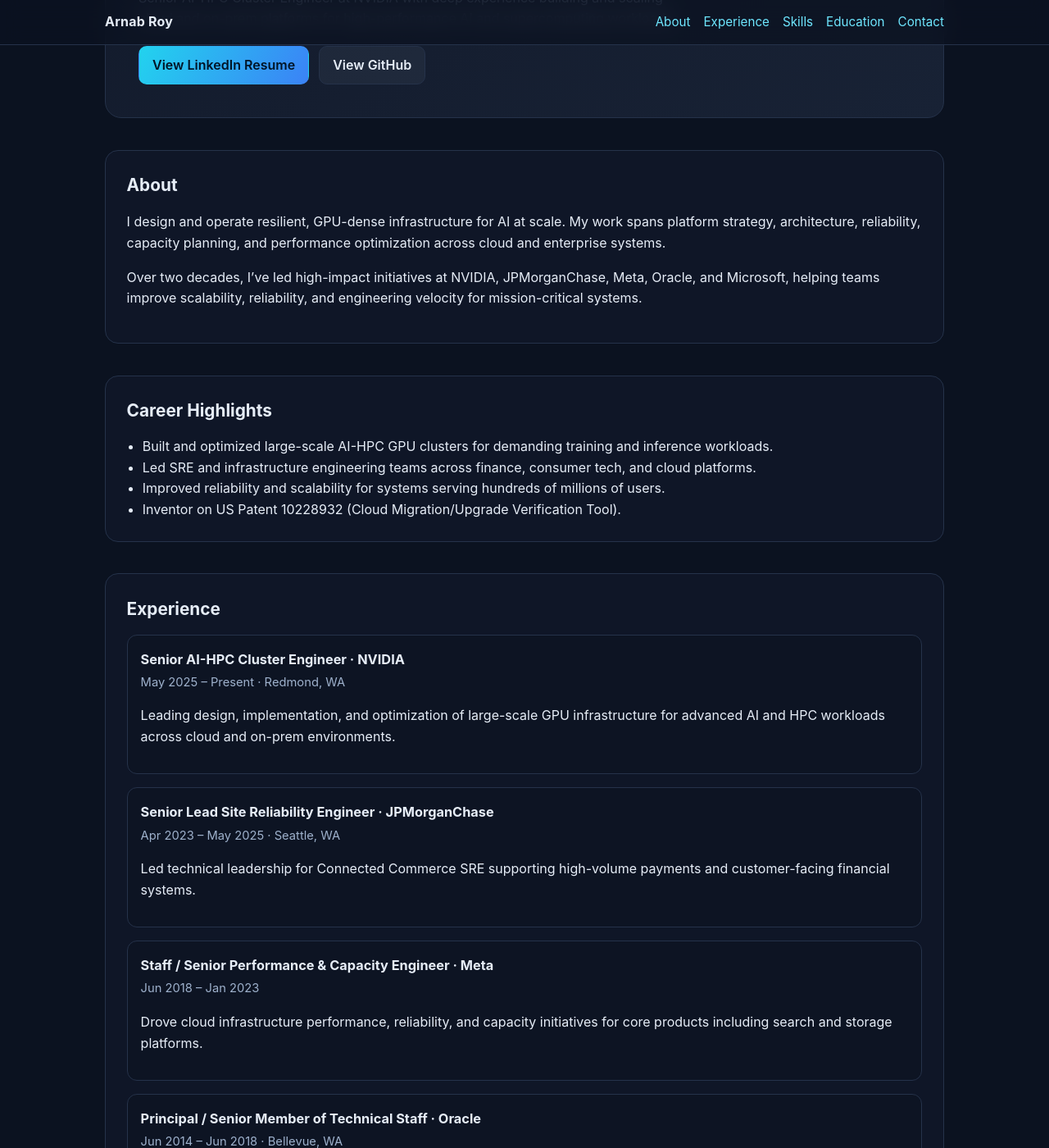
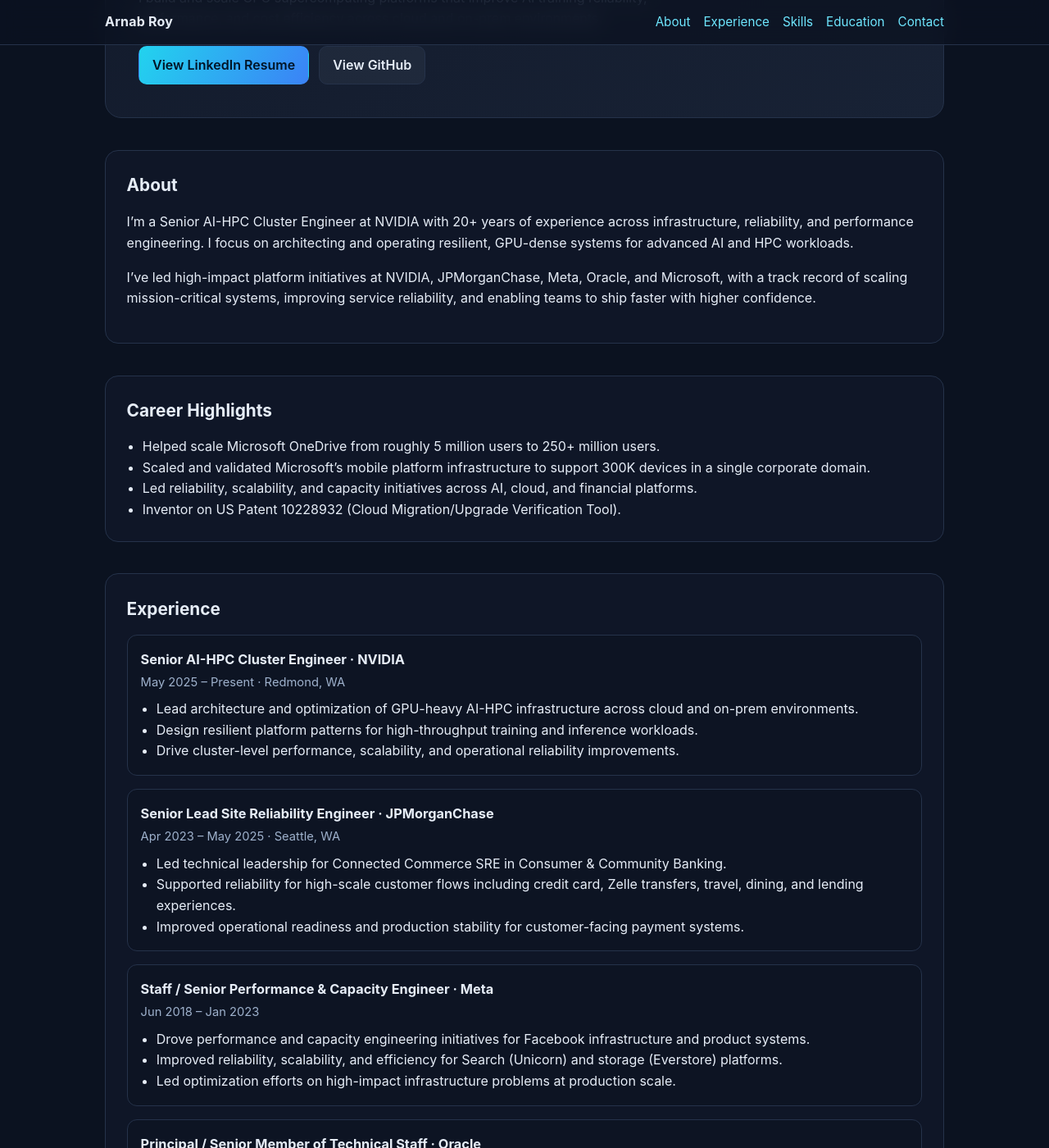
Before and after one commit to arnabroy/arnabroy.github.io, a Jekyll site: the page built from index.html, in a window 1280 px wide and 1400 px high, scrolled down 261 px. Shown: the whole window at 82% size. Built offline with Jekyll 4.4.1, drawn with Linux system fonts in a browser that asks for light colours; some of the changed text lies outside the part shown.

Commit message:
Refine homepage content and positioning
Co-Authored-By: Oz <oz-agent@warp.dev>

```diff
--- a/index.html
+++ b/index.html
@@ -6,8 +6,8 @@
   <p class="eyebrow">Supercomputing & AI Infrastructure Lead</p>
   <h1>Arnab Roy</h1>
   <p class="hero-text">
-    Senior AI-HPC Cluster Engineer at NVIDIA with deep experience building and scaling cloud and on-prem
-    platforms for high-performance AI and supercomputing workloads.
+    I build and scale GPU supercomputing platforms that improve AI training reliability, performance,
+    and cost efficiency across cloud and on-prem environments.
   </p>
   <div class="hero-actions">
     <a class="button primary" href="https://www.linkedin.com/in/arnabroyai/" target="_blank" rel="noopener noreferrer">View LinkedIn Resume</a>
@@ -18,21 +18,23 @@
 <section id="about" class="section">
   <h2>About</h2>
   <p>
-    I design and operate resilient, GPU-dense infrastructure for AI at scale. My work spans platform strategy,
-    architecture, reliability, capacity planning, and performance optimization across cloud and enterprise systems.
+    I’m a Senior AI-HPC Cluster Engineer at NVIDIA with 20+ years of experience across infrastructure,
+    reliability, and performance engineering. I focus on architecting and operating resilient, GPU-dense
+    systems for advanced AI and HPC workloads.
   </p>
   <p>
-    Over two decades, I’ve led high-impact initiatives at NVIDIA, JPMorganChase, Meta, Oracle, and Microsoft,
-    helping teams improve scalability, reliability, and engineering velocity for mission-critical systems.
+    I’ve led high-impact platform initiatives at NVIDIA, JPMorganChase, Meta, Oracle, and Microsoft, with
+    a track record of scaling mission-critical systems, improving service reliability, and enabling teams
+    to ship faster with higher confidence.
   </p>
 </section>
 
 <section class="section highlights">
   <h2>Career Highlights</h2>
   <ul>
-    <li>Built and optimized large-scale AI-HPC GPU clusters for demanding training and inference workloads.</li>
-    <li>Led SRE and infrastructure engineering teams across finance, consumer tech, and cloud platforms.</li>
-    <li>Improved reliability and scalability for systems serving hundreds of millions of users.</li>
+    <li>Helped scale Microsoft OneDrive from roughly 5 million users to 250+ million users.</li>
+    <li>Scaled and validated Microsoft’s mobile platform infrastructure to support 300K devices in a single corporate domain.</li>
+    <li>Led reliability, scalability, and capacity initiatives across AI, cloud, and financial platforms.</li>
     <li>Inventor on US Patent 10228932 (Cloud Migration/Upgrade Verification Tool).</li>
   </ul>
 </section>
@@ -43,45 +45,77 @@
     <article class="timeline-item">
       <h3>Senior AI-HPC Cluster Engineer · NVIDIA</h3>
       <p class="meta">May 2025 – Present · Redmond, WA</p>
-      <p>
-        Leading design, implementation, and optimization of large-scale GPU infrastructure for advanced
-        AI and HPC workloads across cloud and on-prem environments.
-      </p>
+      <ul>
+        <li>Lead architecture and optimization of GPU-heavy AI-HPC infrastructure across cloud and on-prem environments.</li>
+        <li>Design resilient platform patterns for high-throughput training and inference workloads.</li>
+        <li>Drive cluster-level performance, scalability, and operational reliability improvements.</li>
+      </ul>
     </article>
 
     <article class="timeline-item">
       <h3>Senior Lead Site Reliability Engineer · JPMorganChase</h3>
       <p class="meta">Apr 2023 – May 2025 · Seattle, WA</p>
-      <p>
-        Led technical leadership for Connected Commerce SRE supporting high-volume payments and
-        customer-facing financial systems.
-      </p>
+      <ul>
+        <li>Led technical leadership for Connected Commerce SRE in Consumer & Community Banking.</li>
+        <li>Supported reliability for high-scale customer flows including credit card, Zelle transfers, travel, dining, and lending experiences.</li>
+        <li>Improved operational readiness and production stability for customer-facing payment systems.</li>
+      </ul>
     </article>
 
     <article class="timeline-item">
       <h3>Staff / Senior Performance & Capacity Engineer · Meta</h3>
       <p class="meta">Jun 2018 – Jan 2023</p>
-      <p>
-        Drove cloud infrastructure performance, reliability, and capacity initiatives for core
-        products including search and storage platforms.
-      </p>
+      <ul>
+        <li>Drove performance and capacity engineering initiatives for Facebook infrastructure and product systems.</li>
+        <li>Improved reliability, scalability, and efficiency for Search (Unicorn) and storage (Everstore) platforms.</li>
+        <li>Led optimization efforts on high-impact infrastructure problems at production scale.</li>
+      </ul>
     </article>
 
     <article class="timeline-item">
       <h3>Principal / Senior Member of Technical Staff · Oracle</h3>
       <p class="meta">Jun 2014 – Jun 2018 · Bellevue, WA</p>
-      <p>
-        Led cloud scalability and reliability initiatives for Oracle Analytics Cloud and built
-        patented tooling to validate cloud migration and upgrade behavior.
-      </p>
+      <ul>
+        <li>Led cloud scalability and reliability efforts for Oracle Analytics Cloud.</li>
+        <li>Built and patented a migration/upgrade verification framework adopted in Oracle Analytics product workflows.</li>
+        <li>Improved deployment confidence for enterprise cloud upgrade and migration paths.</li>
+      </ul>
     </article>
 
     <article class="timeline-item">
       <h3>Software Design Engineer 2 / SDET · Microsoft</h3>
       <p class="meta">Jun 2008 – May 2014 · Redmond, WA</p>
+      <ul>
+        <li>Built full-stack systems that helped scale OneDrive from ~5M to 250M+ users.</li>
+        <li>Developed cross-region cloud deployment tooling to support OneDrive expansion.</li>
+        <li>Scaled and tested Microsoft mobile platform infrastructure to 300K devices in one corporate domain.</li>
+      </ul>
+    </article>
+  </div>
+</section>
+
+<section id="projects" class="section">
+  <h2>Selected Projects & Case Studies</h2>
+  <div class="timeline">
+    <article class="timeline-item">
+      <h3>Cloud Migration / Upgrade Verification Tool (US 10228932)</h3>
       <p>
-        Built and scaled systems for OneDrive and Microsoft services, including platform expansion
-        from millions to hundreds of millions of users.
+        Designed a framework to compare pre-upgrade and post-upgrade outputs, helping enterprise teams
+        automate validation and reduce migration risk for cloud deployments.
+      </p>
+    </article>
+    <article class="timeline-item">
+      <h3>OneDrive Multi-Region Expansion Tooling</h3>
+      <p>
+        Built cross-region deployment tooling that supported global expansion and operational scale-up
+        during major OneDrive growth years.
+      </p>
+    </article>
+    <article class="timeline-item">
+      <h3>Assault (Chaos Engineering Tool)</h3>
+      <p>
+        Developed a chaos engineering utility to test resilience assumptions and improve operational readiness
+        under failure conditions.
       </p>
     </article>
   </div>
@@ -119,11 +153,15 @@
 <section id="contact" class="section contact">
   <h2>Let’s Connect</h2>
   <p>
-    Interested in AI infrastructure, large-scale systems, or high-performance platform engineering?
-    I’m always open to meaningful conversations and collaboration.
+    I’m open to Staff+/Principal and leadership conversations focused on AI infrastructure,
+    supercomputing platforms, and reliability engineering strategy.
+  </p>
+  <p>
+    If you’re building GPU-centric AI platforms or operating large-scale production systems, I’d be glad
+    to connect and compare notes.
   </p>
   <div class="hero-actions">
-    <a class="button primary" href="https://www.linkedin.com/in/arnabroyai/" target="_blank" rel="noopener noreferrer">Message on LinkedIn</a>
+    <a class="button primary" href="https://www.linkedin.com/in/arnabroyai/" target="_blank" rel="noopener noreferrer">Connect on LinkedIn</a>
     <a class="button secondary" href="https://github.com/arnabroy" target="_blank" rel="noopener noreferrer">Follow on GitHub</a>
   </div>
 </section>
```
